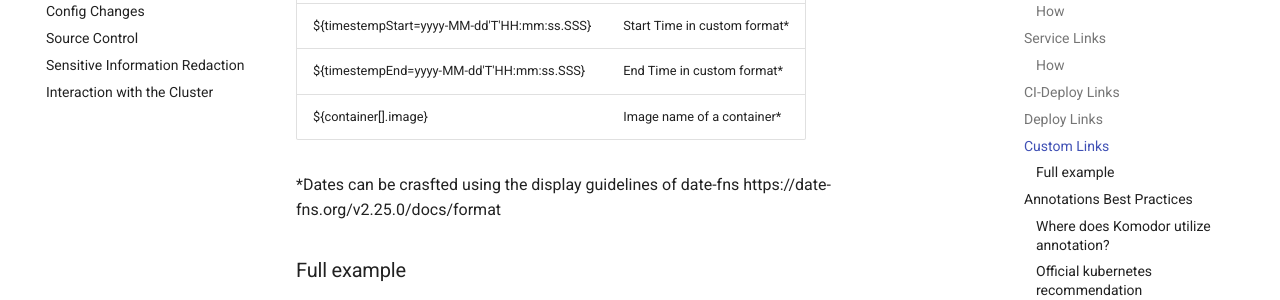
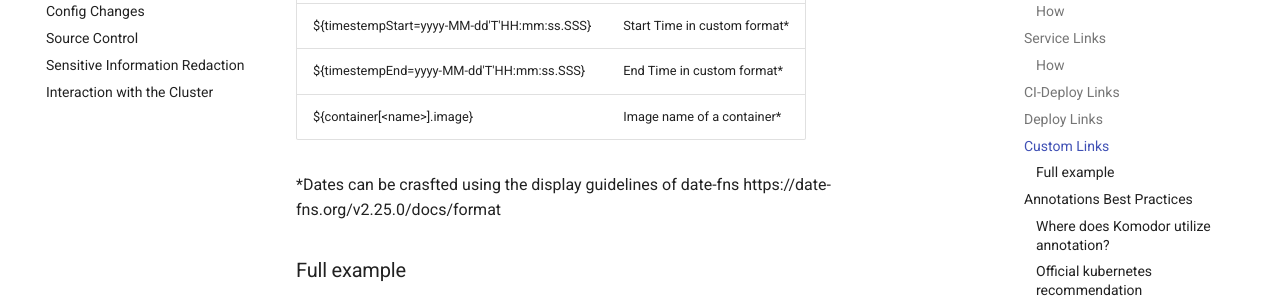
Before and after one commit to komodorio/docs, an MkDocs documentation site: the page built from docs/Learn/Annotations.md, in a window 1280 px wide and 900 px high, scrolled down 3809 px. Shown: the part 151-451 px from the top of the window. Built offline with MkDocs 1.6.1 and Material for MkDocs 9.7.7, drawn with Linux system fonts in a browser that asks for light colours; comment, search, counter and statistics services are not loaded.

Commit message:
fix > escape character

```diff
--- a/docs/Learn/Annotations.md
+++ b/docs/Learn/Annotations.md
@@ -111,7 +111,7 @@ The following values can be used to enrich the URL:
 |${cluster} | Custer Name|
 |${timestempStart=yyyy-MM-dd'T'HH:mm:ss.SSS} | Start Time in custom format*|
 |${timestempEnd=yyyy-MM-dd'T'HH:mm:ss.SSS} | End Time in custom format*|
-|${container[<name>].image} | Image name of a container*|
+|${container[<name\>].image} | Image name of a container*|
 
 *Dates can be crasfted using the display guidelines of date-fns https://date-fns.org/v2.25.0/docs/format
 
```
